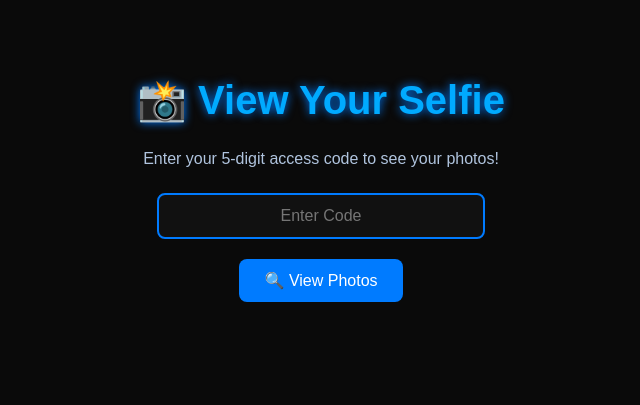
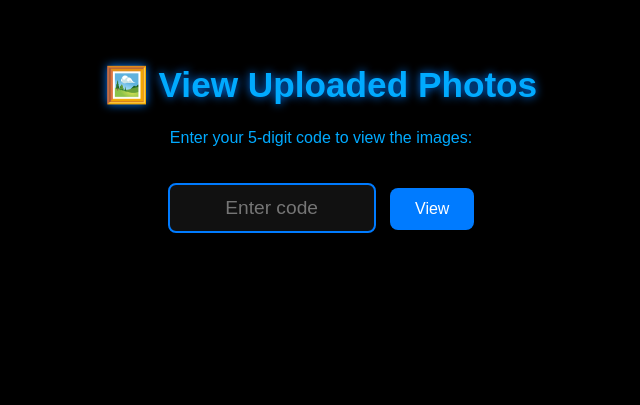
Before and after one commit to g8selfiepoint/selfie-point, a plain HTML site: page visitor.html in a window 1280 px wide. Shown: the whole page, without its empty margins (319-959 px from the left). Drawn offline with Linux system fonts and the light colour scheme.

Commit message:
Update visitor.html

```diff
--- a/visitor.html
+++ b/visitor.html
@@ -3,168 +3,118 @@
 <head>
   <meta charset="UTF-8">
   <meta name="viewport" content="width=device-width, initial-scale=1.0">
-  <title>Visitor - Charvik Programs</title>
+  <title>View Images - Charvik Programs</title>
   <style>
     body {
       font-family: 'Poppins', sans-serif;
-      background-color: #0a0a0a;
+      background-color: #000;
       color: #00aaff;
+      text-align: center;
       margin: 0;
-      padding: 0;
-      display: flex;
-      flex-direction: column;
-      align-items: center;
-      justify-content: flex-start;
-      min-height: 100vh;
-      text-align: center;
-      padding-top: 50px;
+      padding: 40px 20px;
     }
-
     h1 {
+      font-size: 2.2em;
       color: #00aaff;
-      font-size: 2.5em;
       text-shadow: 0 0 10px #007bff;
-      margin-bottom: 10px;
     }
-
-    p {
-      color: #b0c4de;
-      margin-bottom: 25px;
-      font-size: 1em;
-    }
-
-    input[type="text"] {
+    input {
       padding: 12px;
-      width: 80%;
-      max-width: 300px;
+      font-size: 1.2em;
       border-radius: 8px;
       border: 2px solid #007bff;
+      width: 180px;
+      text-align: center;
       background: #111;
-      color: #fff;
+      color: white;
+      margin-top: 20px;
+    }
+    button {
+      background-color: #007bff;
+      color: white;
+      border: none;
+      padding: 12px 25px;
+      border-radius: 8px;
+      cursor: pointer;
       font-size: 1em;
-      text-align: center;
-      outline: none;
+      margin-left: 10px;
       transition: 0.3s;
     }
-
-    input[type="text"]:focus {
-      border-color: #00aaff;
-      box-shadow: 0 0 8px #00aaff;
-    }
-
-    button {
-      margin-top: 20px;
-      padding: 12px 25px;
-      border: none;
-      border-radius: 8px;
-      background-color: #007bff;
-      color: white;
-      font-size: 1em;
-      cursor: pointer;
-      transition: 0.3s;
-    }
-
     button:hover {
       background-color: #00aaff;
       box-shadow: 0 0 10px #00aaff;
     }
-
     .gallery {
-      margin-top: 40px;
       display: flex;
       flex-wrap: wrap;
       justify-content: center;
       gap: 20px;
-      padding: 20px;
+      margin-top: 30px;
     }
-
-    .photo-card {
-      border: 2px solid #007bff;
+    .gallery img {
+      width: 250px;
+      height: 180px;
+      object-fit: cover;
       border-radius: 10px;
-      overflow: hidden;
-      background: #111;
-      width: 250px;
-      box-shadow: 0 0 15px rgba(0, 170, 255, 0.3);
+      border: 2px solid #00aaff;
       transition: transform 0.3s;
     }
-
-    .photo-card:hover {
+    .gallery img:hover {
       transform: scale(1.05);
-      box-shadow: 0 0 20px rgba(0, 170, 255, 0.5);
     }
-
-    .photo-card img {
-      width: 100%;
-      height: auto;
-      display: block;
-    }
-
-    .error {
-      color: #ff4d4d;
+    .message {
+      color: #ff4444;
       margin-top: 20px;
-      font-weight: bold;
-    }
-
-    @media (max-width: 600px) {
-      h1 {
-        font-size: 2em;
-      }
-      input[type="text"] {
-        width: 90%;
-      }
-      button {
-        width: 80%;
-      }
-      .photo-card {
-        width: 200px;
-      }
     }
   </style>
+</head>
+<body>
+
+<h1>🖼️ View Uploaded Photos</h1>
+<p>Enter your 5-digit code to view the images:</p>
+
+<input type="text" id="codeInput" maxlength="5" placeholder="Enter code">
+<button onclick="fetchPhotos()">View</button>
+
+<div id="output" class="message"></div>
+<div class="gallery" id="gallery"></div>
 
 <script>
 async function fetchPhotos() {
   const code = document.getElementById("codeInput").value.trim();
+  const output = document.getElementById("output");
   const gallery = document.getElementById("gallery");
-      const errorBox = document.getElementById("errorBox");
+  output.textContent = "";
   gallery.innerHTML = "";
-      errorBox.textContent = "";
 
-      if (code === "") {
-        errorBox.textContent = "⚠️ Please enter your 5-digit code.";
+  if (!code) {
+    output.textContent = "⚠️ Please enter a valid code.";
     return;
   }
 
+  output.textContent = "Loading images...";
+
   try {
-        const response = await fetch("data.json");
+    const response = await fetch(`https://admin-img-backend.onrender.com/get-photos/${code}`);
     const data = await response.json();
 
-        if (!data[code]) {
-          errorBox.textContent = "❌ No photos found for this code.";
-          return;
+    if (data.success && data.links.length > 0) {
+      output.textContent = `✅ Found ${data.links.length} image(s) for code ${code}`;
+      data.links.forEach(link => {
+        const img = document.createElement("img");
+        img.src = link;
+        img.alt = "Uploaded photo";
+        gallery.appendChild(img);
+      });
+    } else {
+      output.textContent = "❌ Invalid or expired code. No images found.";
     }
-
-        data[code].forEach(url => {
-          const card = document.createElement("div");
-          card.className = "photo-card";
-          card.innerHTML = `<img src="${url}" alt="Visitor Photo">`;
-          gallery.appendChild(card);
-        });
-
   } catch (error) {
-        errorBox.textContent = "⚠️ Error loading photos. Please try again.";
     console.error(error);
+    output.textContent = "⚠️ Error fetching images.";
   }
 }
 </script>
-</head>
-<body>
-  <h1>📸 View Your Selfie</h1>
-  <p>Enter your 5-digit access code to see your photos!</p>
 
-  <input type="text" id="codeInput" placeholder="Enter Code" maxlength="5">
-  <button onclick="fetchPhotos()">🔍 View Photos</button>
-
-  <div id="errorBox" class="error"></div>
-  <div id="gallery" class="gallery"></div>
 </body>
 </html>
```
Lines whose indentation alone changed are shown as unchanged.
